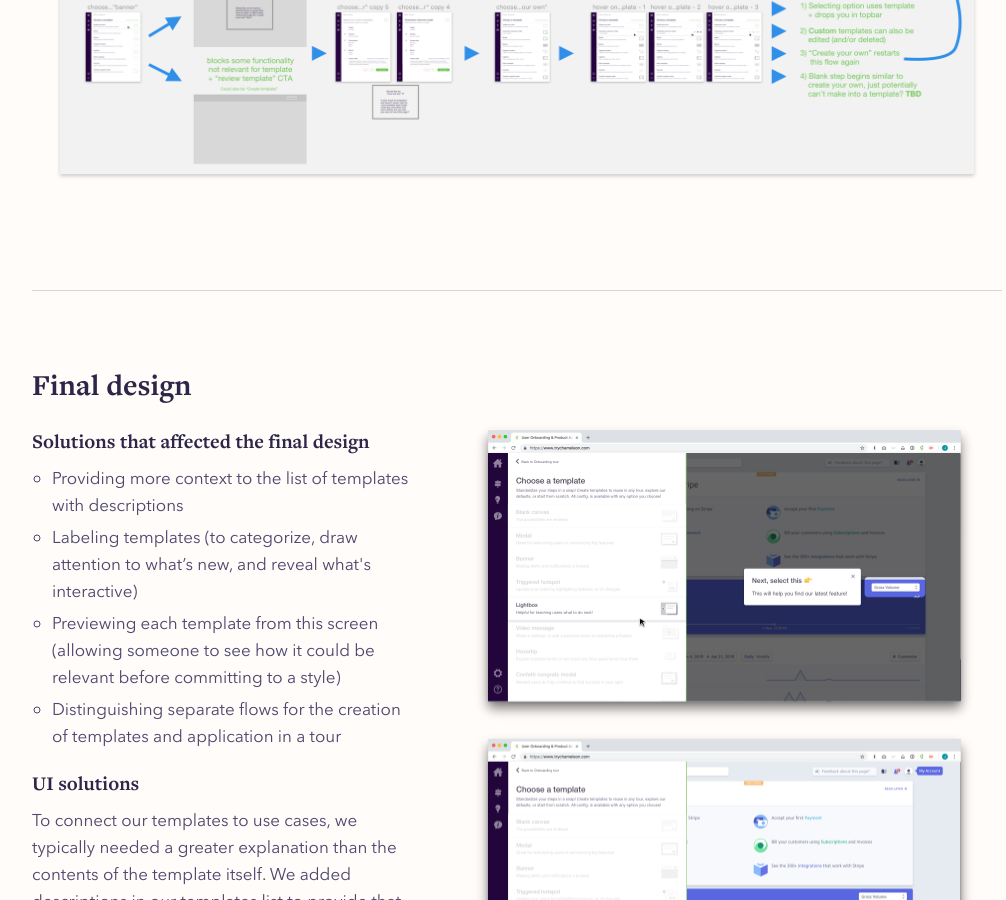
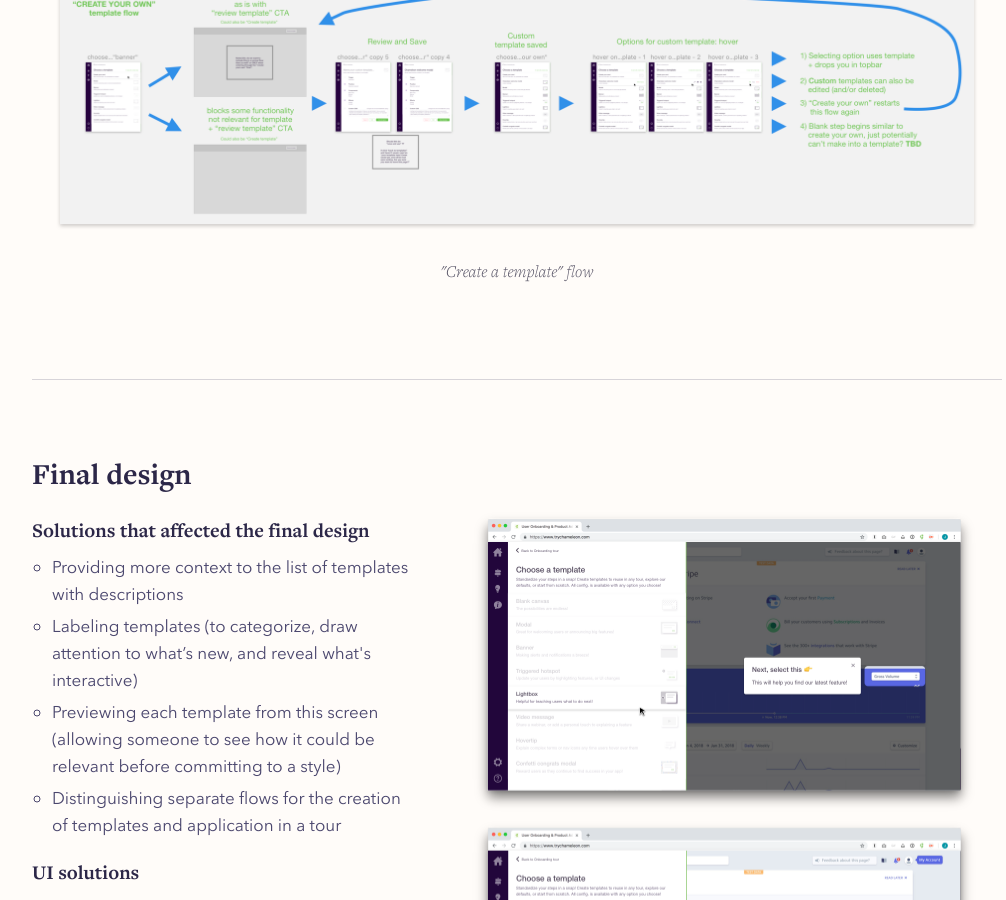
Before and after one commit to jessbottali/jessicabottali.com, a Jekyll site: the page built from projects/chameleon-templates/index.html, in a window 1280 px wide and 900 px high, scrolled down 3890 px. Shown: the whole window, without its empty margins (123-1129 px from the left). Built offline with Jekyll 4.4.1, drawn with Linux system fonts in a browser that asks for light colours; comment, search, counter and statistics services are not loaded.

Commit message:
Update index.html

```diff
--- a/projects/chameleon-templates/index.html
+++ b/projects/chameleon-templates/index.html
@@ -83,7 +83,8 @@ title: "Chameleon templates"
     </div>
 
     <div class="Container">
-    <img src="./images/create-a-template-flow@2x.png" class="ProjectImage" />
+    <img src="./images/create-a-template-flow@2x.png" class="ProjectImage" style="margin-top: 50px;" />
+      <p class="ImageCaption">"Create a template" flow</p>
     </div>
 
     </div>
```
